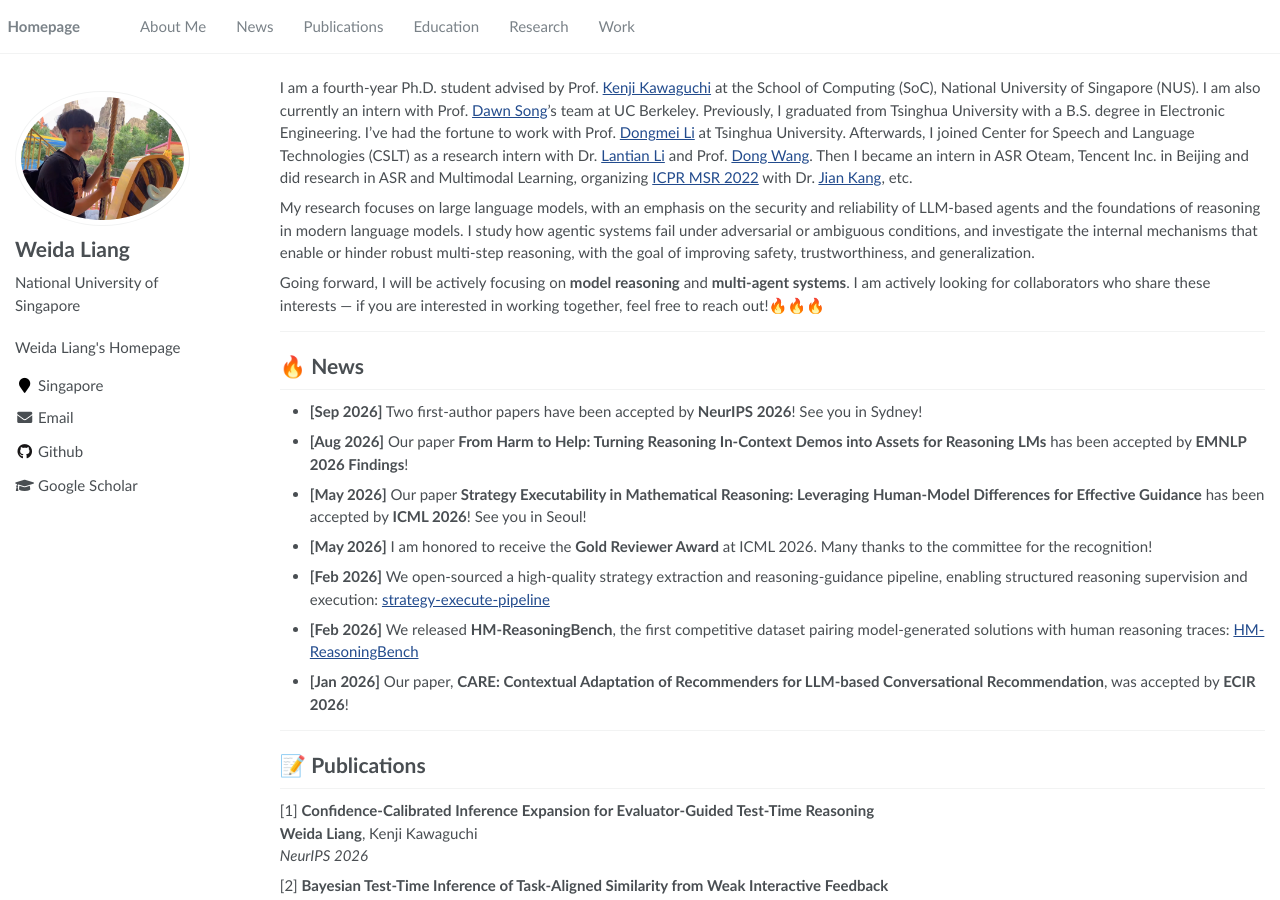
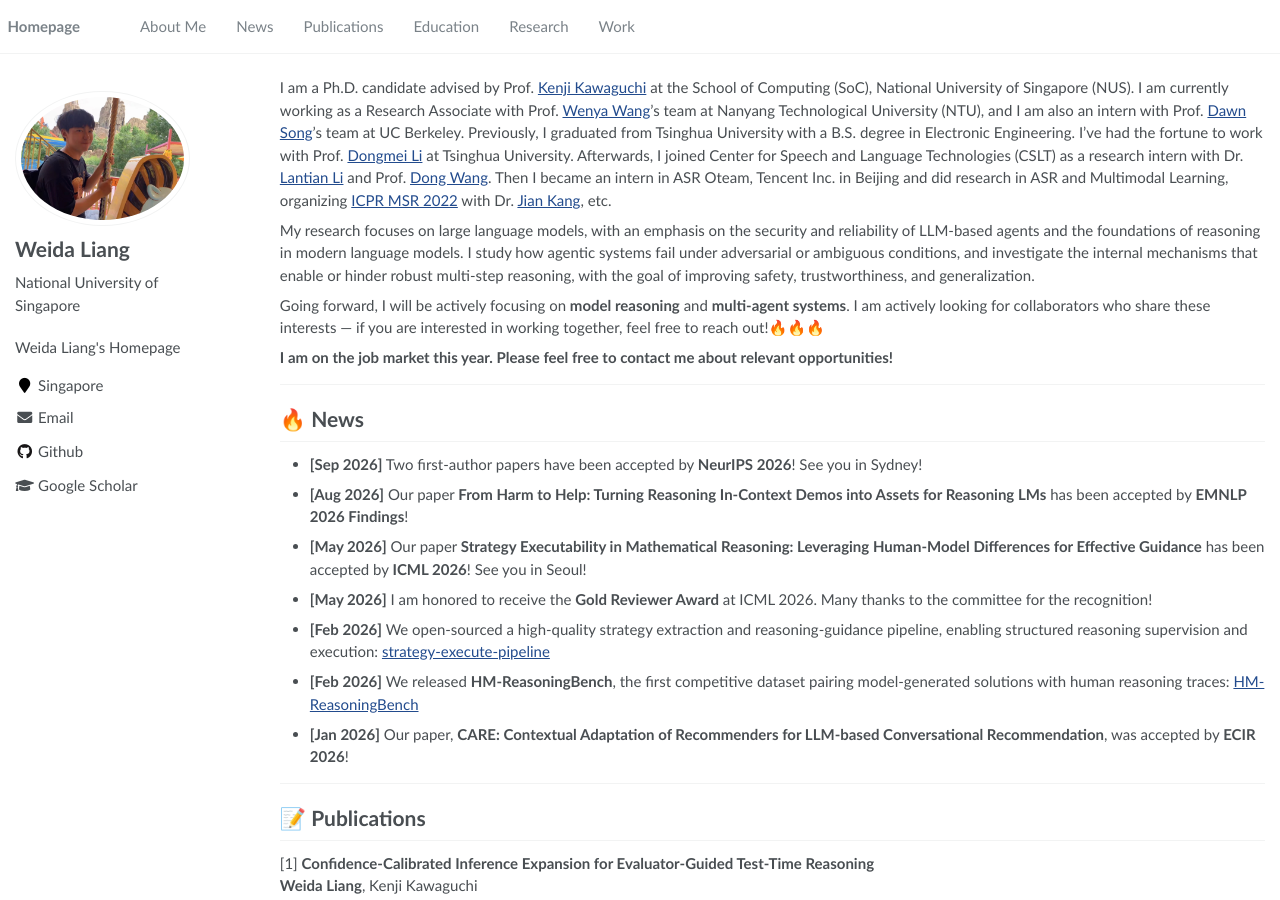
Before and after one commit to lwd17/lwd17.github.io, a Jekyll site: the page built from _pages/about.md, in a window 1280 px wide and 900 px high. Built offline with Jekyll 4.4.1, drawn with Linux system fonts in a browser that asks for light colours; some of the changed text lies outside the part shown.

Commit message:
Add NTU Research Associate role, update intro and ByteDance entry
Co-Authored-By: Claude Opus 5.5 (1M context) <noreply@anthropic.com>

```diff
--- a/_pages/about.md
+++ b/_pages/about.md
@@ -10,11 +10,13 @@ redirect_from:
 
 <span class='anchor' id='about-me'></span>
 
-I am a fourth-year Ph.D. student advised by Prof. [Kenji Kawaguchi](https://ml.comp.nus.edu.sg/kawaguchi) at the School of Computing (SoC), National University of Singapore (NUS). I am also currently an intern with Prof. [Dawn Song](https://dawnsong.io/)'s team at UC Berkeley. Previously, I graduated from Tsinghua University with a B.S. degree in Electronic Engineering. I've had the fortune to work with Prof. [Dongmei Li](http://web.ee.tsinghua.edu.cn/lidongmei/en/index.htm) at Tsinghua University. Afterwards, I joined Center for Speech and Language Technologies (CSLT) as a research intern with Dr. [Lantian Li](http://166.111.134.19:7777/lilt/) and Prof. [Dong Wang](http://wangd.cslt.org/). Then I became an intern in ASR Oteam, Tencent Inc. in Beijing and did research in ASR and Multimodal Learning, organizing [ICPR MSR 2022](https://icprmsr.github.io/index.html) with Dr. [Jian Kang](https://scholar.google.com/citations?hl=zh-CN&user=aNKM4-wAAAAJ), etc.
+I am a Ph.D. candidate advised by Prof. [Kenji Kawaguchi](https://ml.comp.nus.edu.sg/kawaguchi) at the School of Computing (SoC), National University of Singapore (NUS). I am currently working as a Research Associate with Prof. [Wenya Wang](https://personal.ntu.edu.sg/wangwy/)'s team at Nanyang Technological University (NTU), and I am also an intern with Prof. [Dawn Song](https://dawnsong.io/)'s team at UC Berkeley. Previously, I graduated from Tsinghua University with a B.S. degree in Electronic Engineering. I've had the fortune to work with Prof. [Dongmei Li](http://web.ee.tsinghua.edu.cn/lidongmei/en/index.htm) at Tsinghua University. Afterwards, I joined Center for Speech and Language Technologies (CSLT) as a research intern with Dr. [Lantian Li](http://166.111.134.19:7777/lilt/) and Prof. [Dong Wang](http://wangd.cslt.org/). Then I became an intern in ASR Oteam, Tencent Inc. in Beijing and did research in ASR and Multimodal Learning, organizing [ICPR MSR 2022](https://icprmsr.github.io/index.html) with Dr. [Jian Kang](https://scholar.google.com/citations?hl=zh-CN&user=aNKM4-wAAAAJ), etc.
 
 My research focuses on large language models, with an emphasis on the security and reliability of LLM-based agents and the foundations of reasoning in modern language models. I study how agentic systems fail under adversarial or ambiguous conditions, and investigate the internal mechanisms that enable or hinder robust multi-step reasoning, with the goal of improving safety, trustworthiness, and generalization.
 
 Going forward, I will be actively focusing on **model reasoning** and **multi-agent systems**. I am actively looking for collaborators who share these interests — if you are interested in working together, feel free to reach out!🔥🔥🔥
+
+**I am on the job market this year. Please feel free to contact me about relevant opportunities!**
 
 ---
 
@@ -130,12 +132,23 @@ Shan Huang, Shen Huang, Li Lu, Pengfei Hu, Lijuan Wang, Xiang Wang\*, Jian Kang,
 
 <div style="display: flex; align-items: center; margin-bottom: 20px;">
   <div style="margin-right: 20px; min-width: 80px;">
+    <img src="images/NTU.png" alt="NTU" width="80">
+  </div>
+  <div>
+    <strong>Nanyang Technological University</strong> | Research Associate<br>
+    <em>2026.8 - Present</em><br>
+    Advisor: Prof. <a href="https://personal.ntu.edu.sg/wangwy/">Wenya Wang</a>
+  </div>
+</div>
+
+<div style="display: flex; align-items: center; margin-bottom: 20px;">
+  <div style="margin-right: 20px; min-width: 80px;">
     <img src="images/ByteDance_logo_English.svg.png" alt="ByteDance" width="80">
   </div>
   <div>
     <strong>ByteDance</strong> | Intern<br>
-    <em>2026.1 - Present</em><br>
-    TikTok Live
+    <em>2026.1 - 2026.5</em><br>
+    TikTok Data Live
   </div>
 </div>
 
```
Also changed, not shown: images/NTU.png (added).
